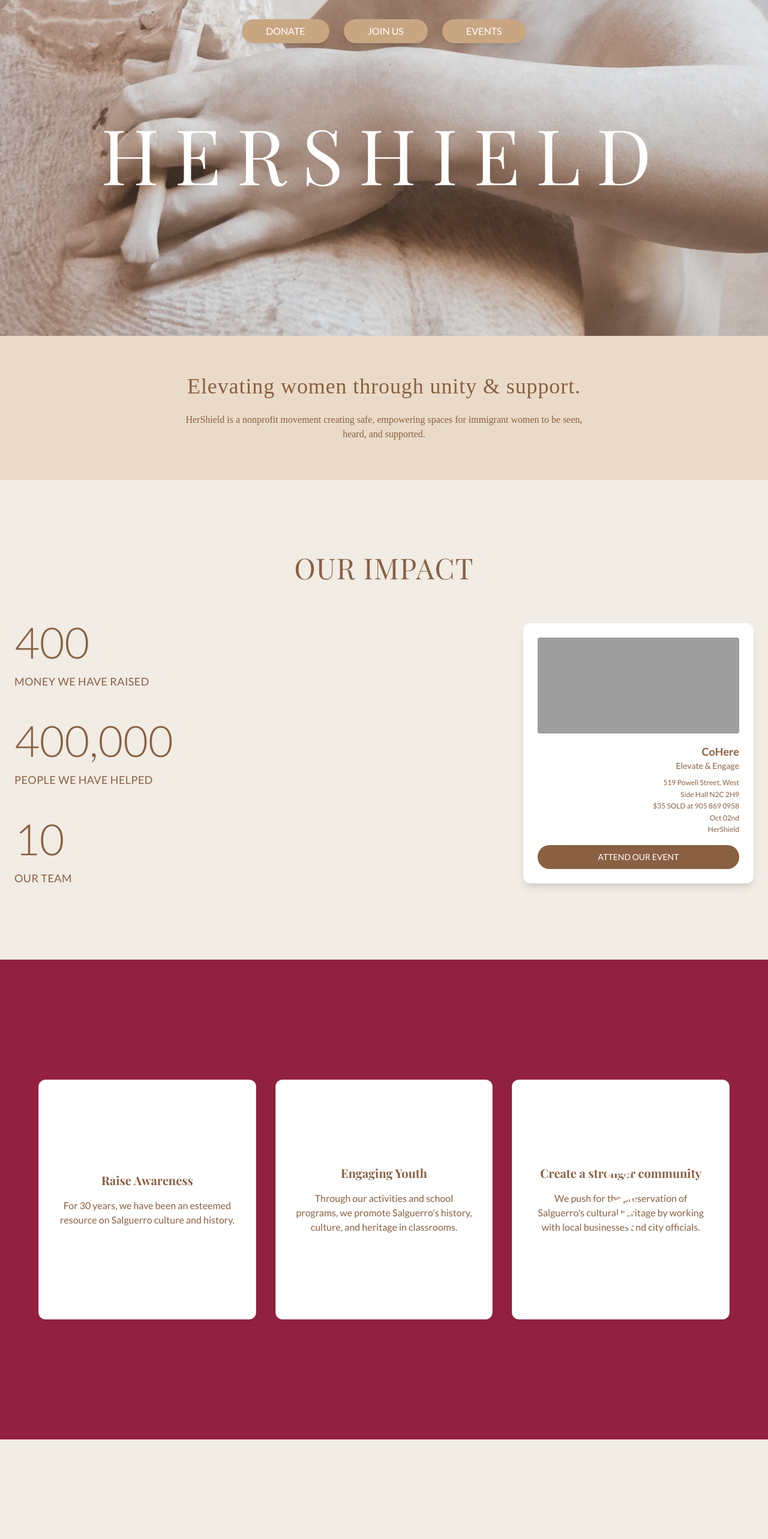
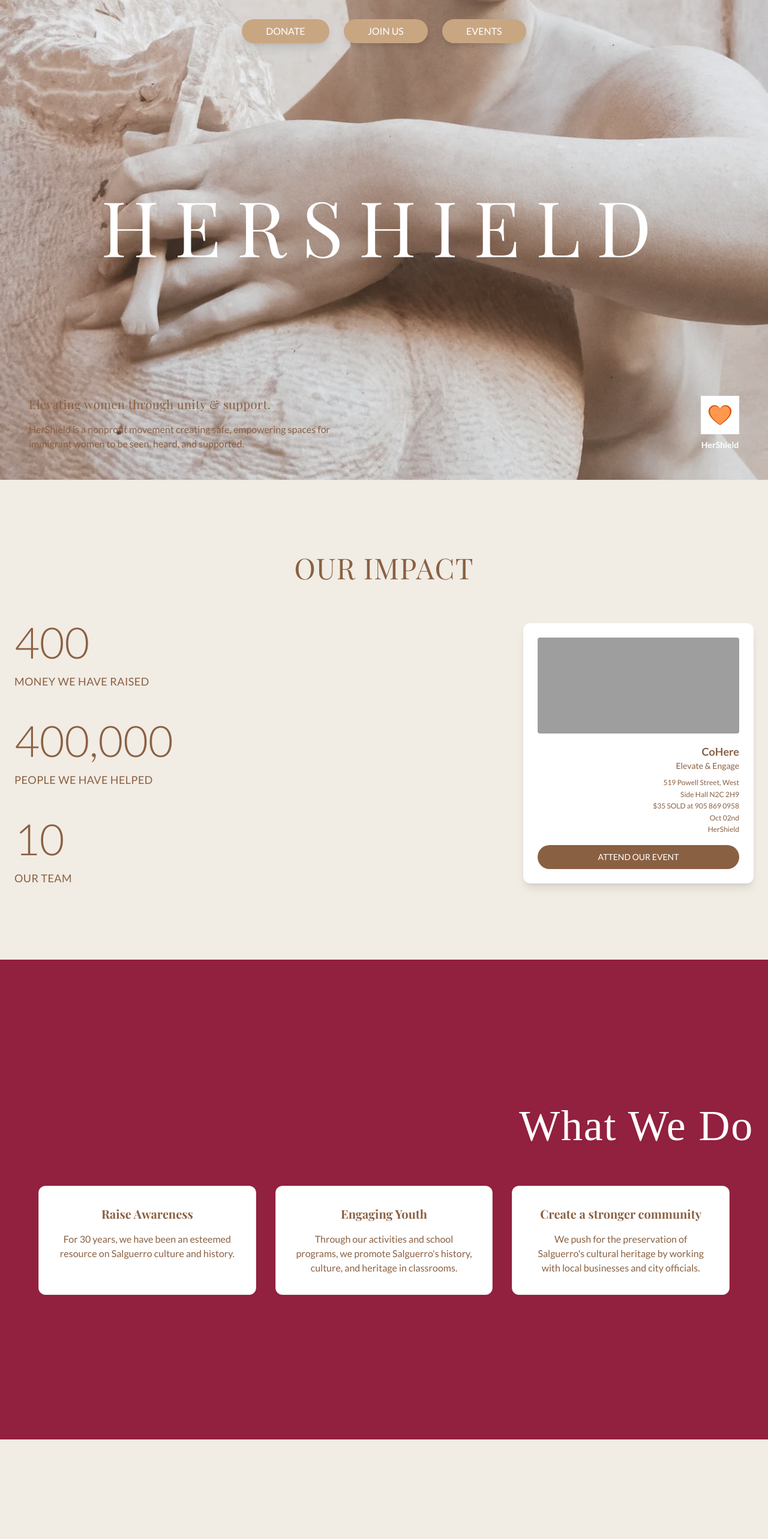
Before and after one commit to manthan1/her-shield-community, a React (Vite) app: page / in a window 1280 px wide. Shown: the top 2566 px of the page at 60% size. Built offline with nearby package versions, Linux system fonts and the light colour scheme; grey boxes are pictures that could not be loaded; a web font is replaced by a local one.

Commit message:
Code edited in Lovable Code Editor
Edited UI in Lovable

```diff
--- a/src/components/SinglePageApp.tsx
+++ b/src/components/SinglePageApp.tsx
@@ -74,10 +74,8 @@ const SinglePageApp = () => {
   return (
     <div className="min-h-screen bg-warm-beige">
       {/* Hero Section - Fully Responsive */}
-      <section className="relative h-screen flex flex-col">
-  {/* 70% Top Image Background Section */}
-  <div
-    className="h-[70%] flex flex-col justify-center items-center text-white relative"
+      <section
+        className="relative min-h-screen flex flex-col justify-center items-center text-white"
         style={{
           backgroundImage: `url(${canvaHeroImage})`,
           backgroundSize: 'cover',
@@ -85,8 +83,8 @@ const SinglePageApp = () => {
           backgroundRepeat: 'no-repeat'
         }}
       >
-    {/* Navigation Buttons */}
-    <div className="absolute top-4 sm:top-6 md:top-8 left-1/2 transform -translate-x-1/2 w-full flex justify-center px-4 z-10">
+        {/* Navigation - Responsive button layout */}
+         <div className="absolute top-4 sm:top-6 md:top-8 left-1/2 transform -translate-x-1/2 w-full flex justify-center px-4">
           <div className="flex flex-col sm:flex-row gap-2 sm:gap-4 md:gap-6 items-center">
             <Button
               className="bg-tan-brown hover:bg-button-brown text-white px-4 sm:px-6 md:px-10 py-2 sm:py-3 md:py-4 rounded-full text-xs sm:text-sm md:text-base font-medium border-none shadow-lg w-full sm:w-auto min-w-[120px] sm:min-w-[140px]"
@@ -109,26 +107,40 @@ const SinglePageApp = () => {
           </div>
         </div>
 
-    {/* Title in Image Section */}
+        {/* Hero Content - Responsive typography */}
         <div className="text-center max-w-6xl px-4 sm:px-6">
           <h1 className="font-serif text-4xl sm:text-5xl md:text-6xl lg:text-8xl xl:text-9xl font-light tracking-[0.1em] sm:tracking-[0.15em] md:tracking-[0.2em] mb-6 sm:mb-8 md:mb-12 text-white">
             HERSHIELD
           </h1>
         </div>
-  </div>
 
-  {/* 30% Bottom Solid Color Section with Text */}
-  <div className="h-[30%] bg-[#EADBC8] flex flex-col justify-center items-center px-4 sm:px-6 text-center relative">
-    <h2 className="font-subtitle text-lg sm:text-xl md:text-2xl lg:text-3xl xl:text-4xl font-normal mb-3 sm:mb-4 md:mb-6 tracking-wide text-warm-brown">
+        {/* Tagline and HerShield Logo - Bottom positioning */}
+        <div className="absolute bottom-4 sm:bottom-6 md:bottom-8 lg:bottom-12 left-4 sm:left-6 md:left-8 lg:left-12 right-4 sm:right-6 md:right-8 lg:right-12">
+          <div className="flex flex-col lg:flex-row justify-between items-end gap-4 lg:gap-8">
+            {/* Tagline on the left */}
+            <div className="max-w-md lg:max-w-lg text-left">
+              <h2 className="font-serif text-sm sm:text-base md:text-lg lg:text-xl font-normal mb-2 sm:mb-3 md:mb-4 tracking-wide text-warm-brown">
                 Elevating women through unity & support.
               </h2>
-    <p className="font-subtitle text-xs sm:text-sm md:text-base leading-relaxed text-warm-brown max-w-2xl">
+
+              <p className="font-sans text-xs sm:text-sm md:text-base leading-relaxed text-warm-brown">
                 HerShield is a nonprofit movement creating safe, empowering spaces for
                 immigrant women to be seen, heard, and supported.
               </p>
             </div>
+
+            {/* HerShield Logo on the right */}
+            <div className="flex flex-col items-center flex-shrink-0">
+              <img
+                src={hershieldLogo}
+                alt="HerShield Logo"
+                className="w-8 h-8 sm:w-10 sm:h-10 md:w-12 md:h-12 lg:w-16 lg:h-16 mb-1 sm:mb-2"
+              />
+              <span className="text-xs sm:text-sm font-bold text-white">HerShield</span>
+            </div>
+          </div>
+        </div>
       </section>
-
 
 
       {/* Our Impact Section */}
@@ -186,24 +198,19 @@ const SinglePageApp = () => {
       {/* What We Do Section */}
       <section className="min-h-screen flex items-center py-12 sm:py-16 md:py-20 bg-crimson">
         <div className="container mx-auto px-4 sm:px-6">
-          <div className="relative max-w-6xl mx-auto">
-            <div className="grid grid-cols-1 sm:grid-cols-2 md:grid-cols-3 gap-4 sm:gap-6 md:gap-8">
+          <h2 className="font-heading text-3xl sm:text-4xl md:text-6xl lg:text-7xl text-right mb-8 sm:mb-12 md:mb-16 tracking-wide text-white">
+            What We Do
+          </h2>
+
+          <div className="grid grid-cols-1 sm:grid-cols-2 md:grid-cols-3 gap-4 sm:gap-6 md:gap-8 max-w-6xl mx-auto">
             {whatWeDo.map((item, index) => (
-                <Card key={index} className="bg-white border-warm-brown/20 min-h-[300px] sm:min-h-[350px] md:min-h-[400px]">
-                  <CardContent className="p-4 sm:p-6 md:p-8 text-center h-full flex flex-col justify-center">
+              <Card key={index} className="bg-white border-warm-brown/20">
+                <CardContent className="p-4 sm:p-6 md:p-8 text-center">
                   <h3 className="font-serif text-base sm:text-lg md:text-xl font-bold mb-3 sm:mb-4 text-warm-brown">{item.title}</h3>
                   <p className="text-xs sm:text-sm md:text-base leading-relaxed text-warm-brown">{item.description}</p>
                 </CardContent>
               </Card>
             ))}
-            </div>
-
-            {/* Title positioned on the right border of the third card */}
-            <div className="absolute top-1/2 right-0 transform -translate-y-1/2 translate-x-4">
-              <h2 className="font-heading text-3xl sm:text-4xl md:text-6xl lg:text-7xl tracking-wide text-white writing-mode-vertical transform rotate-90 origin-center whitespace-nowrap">
-                What We Do
-              </h2>
-            </div>
           </div>
         </div>
       </section>
```
Lines whose indentation alone changed are shown as unchanged.
